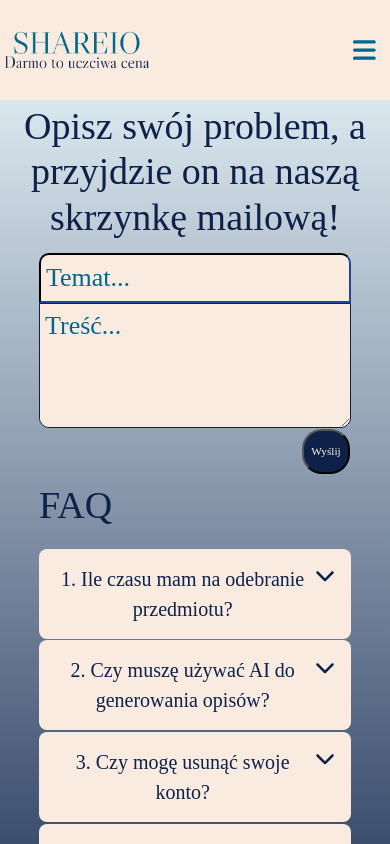
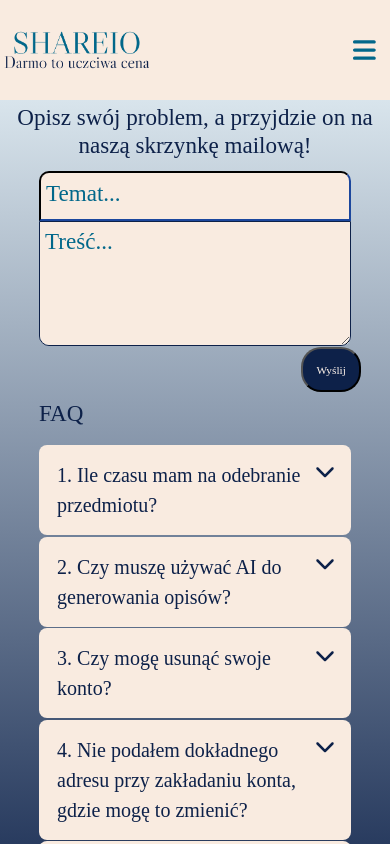
Before and after one commit to shareio-pl/shareio-frontend, a Vue app: page /help in a window 390 px wide. Shown: the top 844 px of the page. Built offline with nearby package versions, Linux system fonts and the light colour scheme; a web font is replaced by a local one.

Commit message:
Helpdesk responsive and fix to menu

```diff
--- a/src/components/atoms/FAQDropdown.vue
+++ b/src/components/atoms/FAQDropdown.vue
@@ -94,5 +94,6 @@ p {
   display: flex;
   align-items: center;
   width: 90%;
+  text-align: left;
 }
 </style>
--- a/src/components/pages/Helpdesk.vue
+++ b/src/components/pages/Helpdesk.vue
@@ -101,7 +101,7 @@ export default {
 }
 
 h1 {
-  font-size: v-bind('FONT_SIZES.TITLE');
+  font-size: calc(18px + 1.3vw);
   color: v-bind('COLORS.SECONDARY');
   margin-top: 1%;
 }
@@ -125,32 +125,35 @@ input, textarea{
 
 input::placeholder {
   color: v-bind('COLORS.TEXT_SECONDARY');
-  font-size: v-bind('FONT_SIZES.IMPORTANT');
+  font-size: calc(18px + 1.3vw);
 }
 
 textarea::placeholder{
   color: v-bind('COLORS.TEXT_SECONDARY');
-  font-size: v-bind('FONT_SIZES.IMPORTANT');
+  font-size: calc(18px + 1.3vw);
 }
 
 #mailTopic {
   border-radius: 10px 10px 0 0;
   height: 50px;
+  font-size: calc(13px + 0.85vw);
 }
 
 #mailText {
   border-radius: 0 0 10px 10px;
   height: 125px;
   padding-bottom: 90px;
+  font-size: calc(13px + 0.85vw);
 }
 
 #button {
   align-self: flex-end;
+  min-width: 60px;
 }
 
 p {
   color: v-bind('COLORS.SECONDARY');
-  font-size: v-bind('FONT_SIZES.TITLE');
+  font-size: calc(18px + 1.3vw);
   text-align: start;
   margin-left: 10%;
   margin-top: 1%;
--- a/src/components/pages/Menu.vue
+++ b/src/components/pages/Menu.vue
@@ -19,7 +19,7 @@
       </div>
       <span v-if="isLoggedIn" @click="onMyAccountClick">Moje konto</span>
       <hr v-if="isLoggedIn" class="conditionalLines" />
-      <span v-if="isLoggedIn" @click="onMyOffersClick">Moje oferty i rezerwacje</span>
+      <span v-if="isLoggedIn" @click="onMyOffersClick">Moje oferty</span>
       <hr v-if="isLoggedIn" class="conditionalLines" />
       <span v-if="isLoggedIn" @click="onScoreboardClick">Ranking</span>
       <hr v-if="isLoggedIn" class="conditionalLines" />
```
